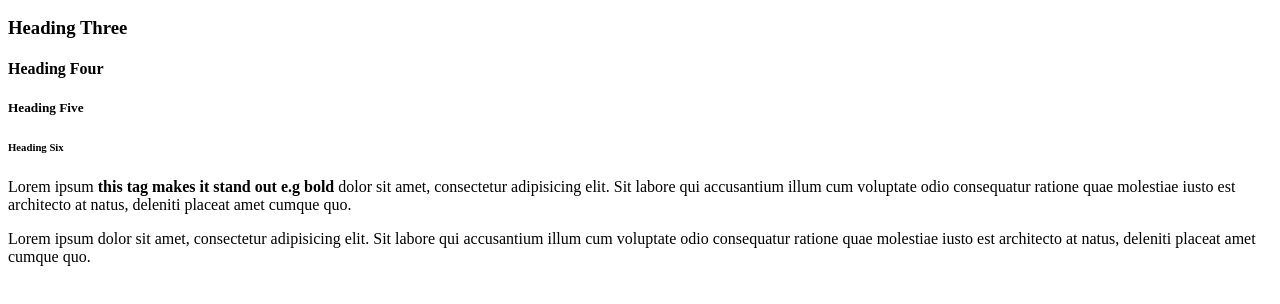
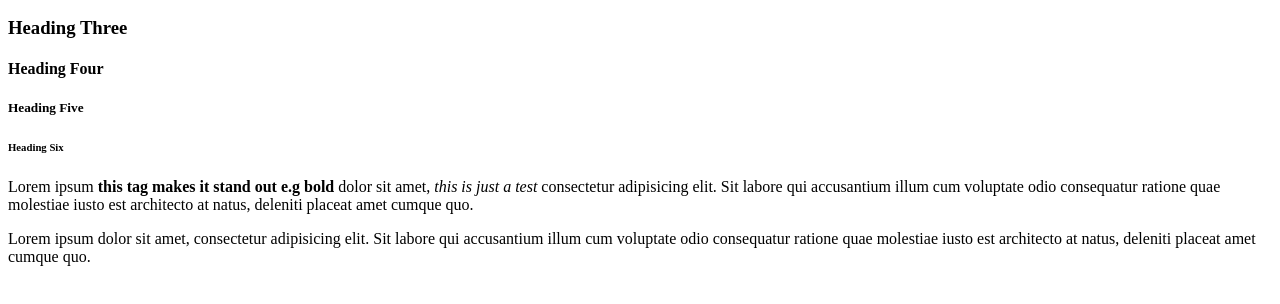
Before and after one commit to KyeTravis/first-github-project, a plain HTML site: page week 1 HTML.html in a window 1280 px wide. Shown: the part 110-414 px from the top of the page. Drawn offline with Linux system fonts and the light colour scheme.

Commit message:
emphiseised a sentence using em

```diff
--- a/week 1 HTML.html
+++ b/week 1 HTML.html
@@ -14,7 +14,7 @@
 
      <!-- Paragraph -->
      <p>
-         Lorem ipsum <strong> this tag makes it stand out e.g bold</strong> dolor sit amet, consectetur adipisicing elit. Sit labore qui accusantium illum cum voluptate odio consequatur ratione quae molestiae iusto est architecto at natus, deleniti placeat amet cumque quo.
+         Lorem ipsum <strong> this tag makes it stand out e.g bold</strong> dolor sit amet, <em> this is just a test </em> consectetur adipisicing elit. Sit labore qui accusantium illum cum voluptate odio consequatur ratione quae molestiae iusto est architecto at natus, deleniti placeat amet cumque quo.
      </p>
      Lorem ipsum dolor sit amet, consectetur adipisicing elit. Sit labore qui accusantium illum cum voluptate odio consequatur ratione quae molestiae iusto est architecto at natus, deleniti placeat amet cumque quo.
      <p/>
```
Also changed, not shown: index.html (+1 -1 lines).
